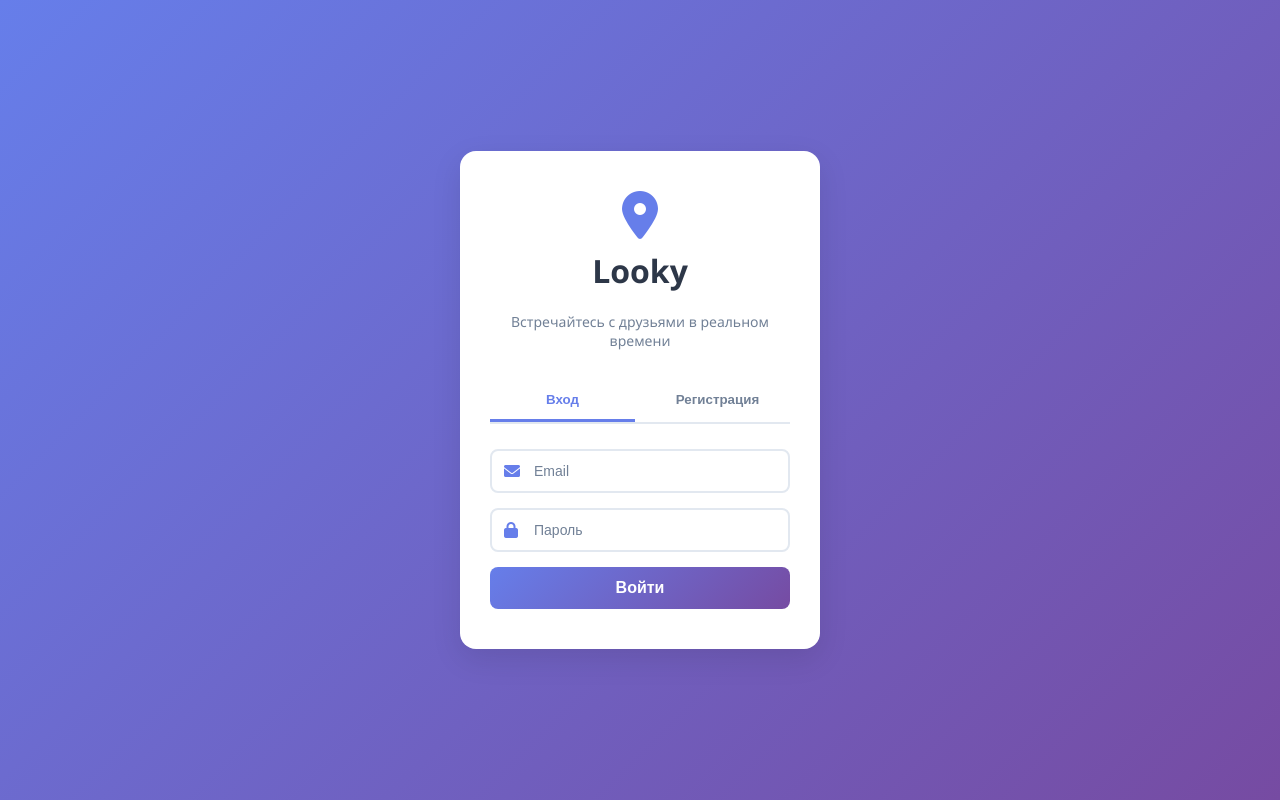
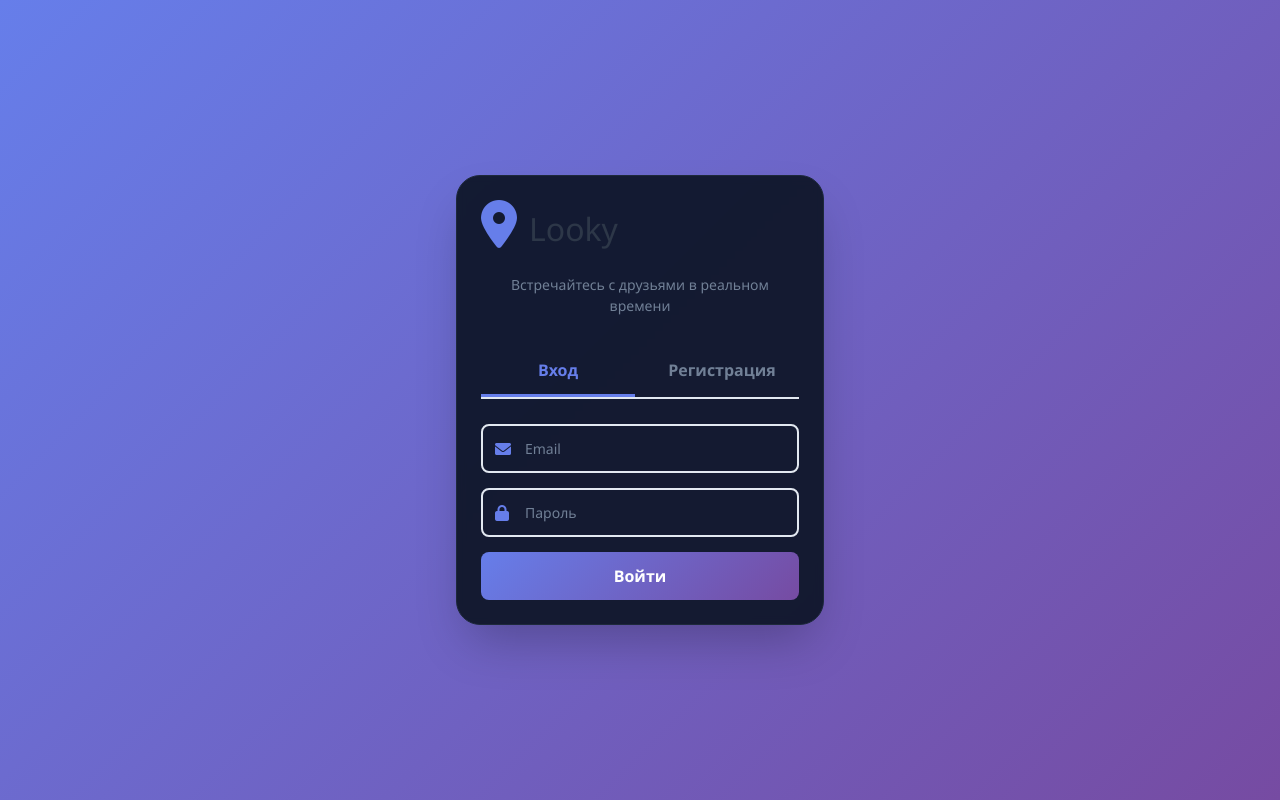
Before and after one commit to afrazz1/OPD, a website: page public/index.html in a window 1280 px wide. Drawn offline with nearby package versions, Linux system fonts and the light colour scheme.

Commit message:
Switch deployment instructions to Railway free service and add Tailwind UI support

```diff
--- a/public/index.html
+++ b/public/index.html
@@ -5,16 +5,17 @@
     <meta name="viewport" content="width=device-width, initial-scale=1.0">
     <title>Looky - Встречайтесь с друзьями</title>
     <link rel="stylesheet" href="https://cdnjs.cloudflare.com/ajax/libs/font-awesome/6.0.0/css/all.min.css">
+    <script src="https://cdn.tailwindcss.com"></script>
     <!-- Yandex Maps API - замените YOUR_YANDEX_MAPS_API_KEY на ваш реальный API ключ с https://developer.tech.yandex.ru/ -->
     <script src="https://api-maps.yandex.ru/2.1/?apikey=72ecdca0-f111-446a-8a97-7d04e41eb477&lang=ru_RU" type="text/javascript"></script>
     <link rel="stylesheet" href="styles.css">
 </head>
-<body>
+<body class="min-h-screen bg-slate-950 text-slate-100">
     <!-- ЭКРАН АВТОРИЗАЦИИ -->
     <div id="authScreen" class="screen active">
-        <div class="auth-container">
-            <div class="auth-box">
-                <div class="logo">
+        <div class="auth-container flex items-center justify-center min-h-screen px-4 py-8">
+            <div class="auth-box w-full max-w-md rounded-3xl bg-slate-900/95 border border-slate-800 p-6 shadow-2xl backdrop-blur-sm">
+                <div class="logo flex items-center gap-3 text-white mb-4">
                     <i class="fas fa-map-marker-alt"></i>
                     <h1>Looky</h1>
                 </div>
@@ -150,7 +151,7 @@
                         <div class="invite-box">
                             <h4>Пригласить пользователя</h4>
                             <input id="inviteEmailInput" type="email" placeholder="Email пользователя" />
-                            <button id="inviteUserBtn" class="btn-secondary">Пригласить</button>
+                            <button id="inviteUserBtn" class="btn-secondary bg-slate-800 hover:bg-slate-700 text-white transition-colors rounded-lg py-3 px-4">Пригласить</button>
                             <div id="inviteStatus" class="invite-status"></div>
                         </div>
                     </div>
```
Also changed, not shown: package.json (+10 -8 lines), README.md, 2 other files.
